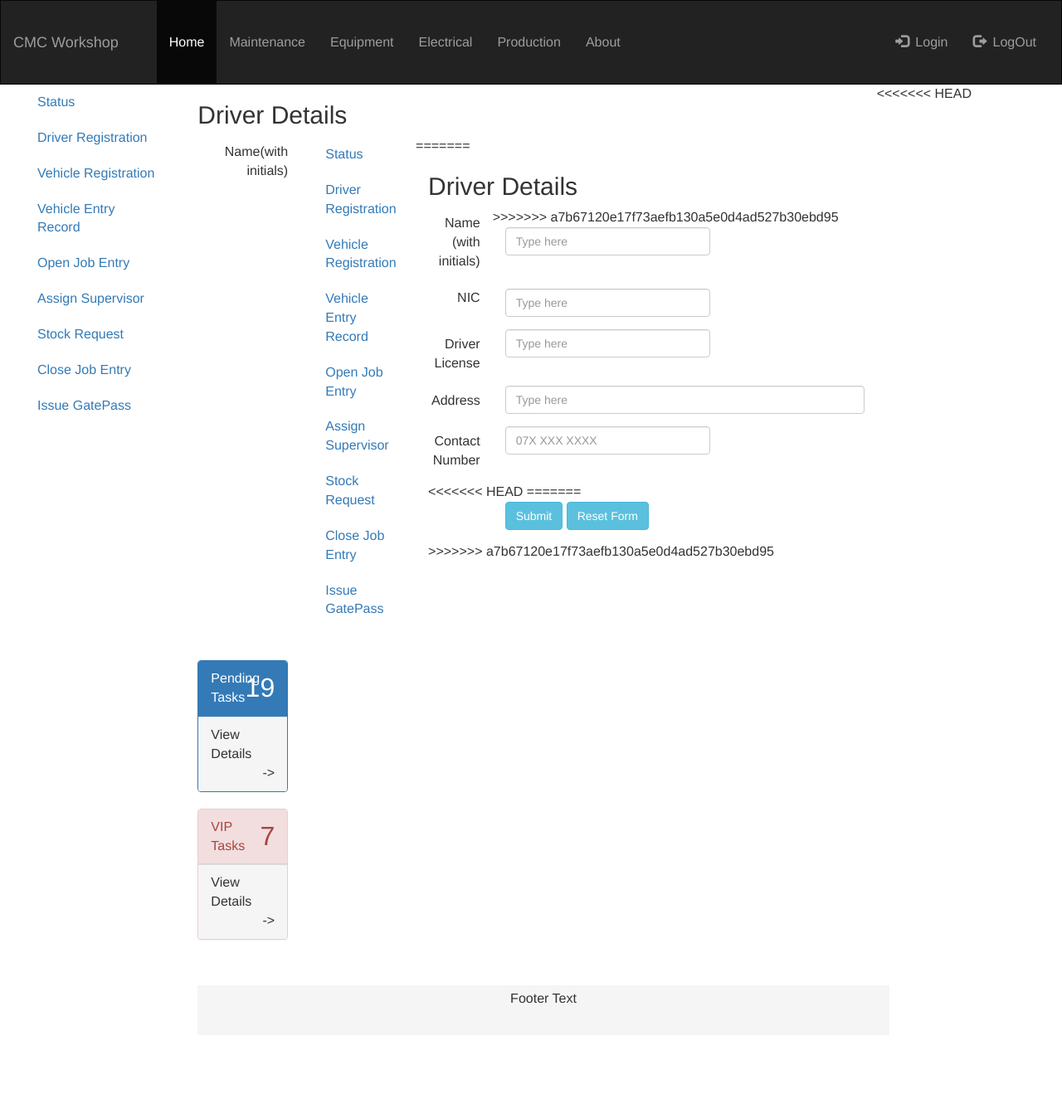
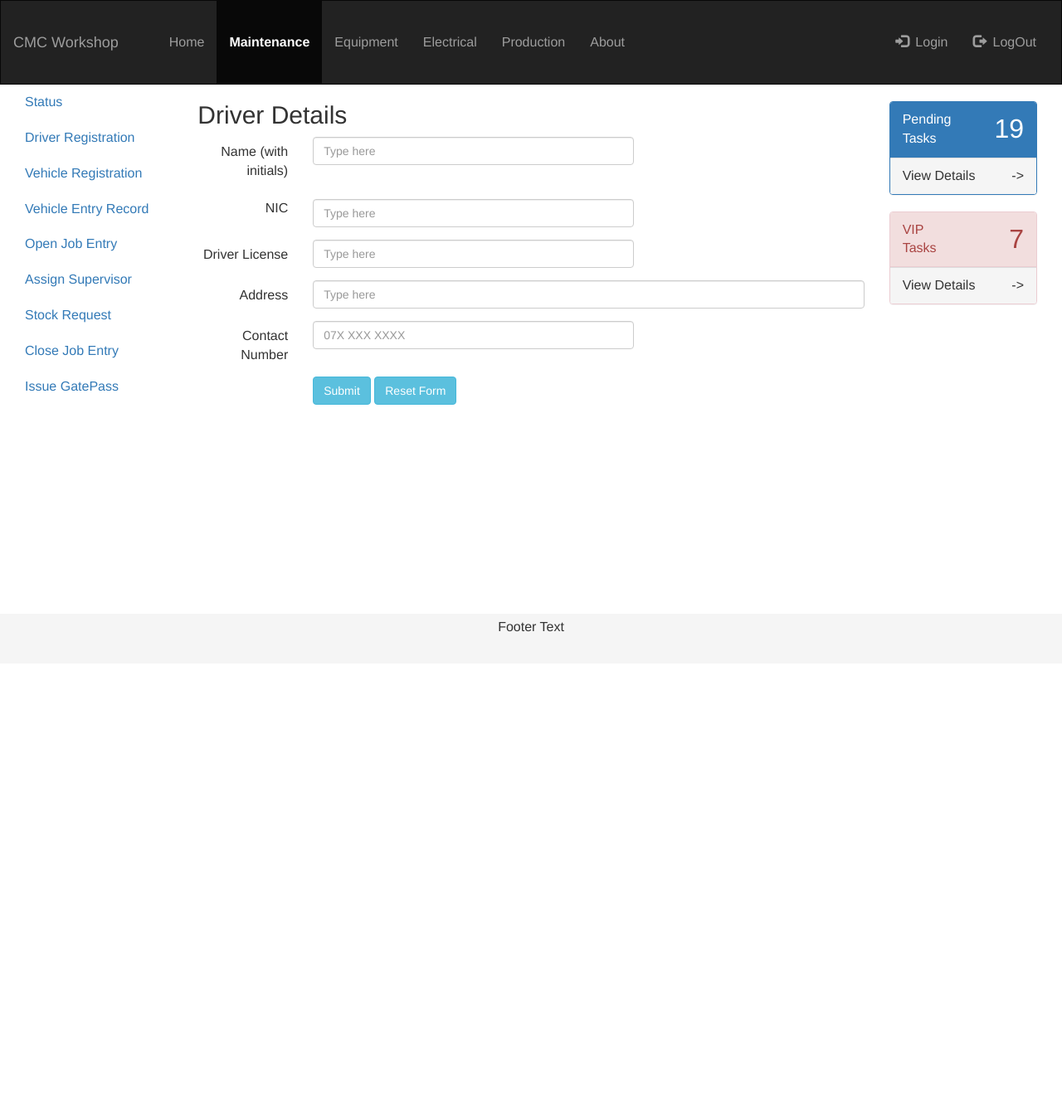
Before and after one commit to root5533/Workshopv2, a PHP site: page /views/maintenance/driver_reg.php in a window 1280 px wide. Shown: the whole page at 83% size. After the commit the page ends 762 px from the top, so only its background shows below. Run offline with PHP 8.4, Linux system fonts and the light colour scheme; some libraries are stand-ins or nearby versions.

Commit message:
Maintenance view

```diff
--- a/app/views/maintenance/driver_reg.php
+++ b/app/views/maintenance/driver_reg.php
@@ -9,33 +9,12 @@
 
 <div class="container-fluid">
     <div class="row-content">
-<<<<<<< HEAD
-        <div class="col-sm-2 sidebar-offcanvas" id="left_nav" role="navigation">
-            <ul class="nav">
-                <li class="active"><a href="#">Status</a></li>
-                <li><a href="#">Driver Registration</a></li>
-                <li><a href="#">Vehicle Registration</a></li>
-                <li><a href="#">Vehicle Entry Record</a></li>
-                <li><a href="#">Open Job Entry</a></li>
-                <li><a href="#">Assign Supervisor</a></li>
-                <li><a href="#">Stock Request</a></li>
-                <li><a href="#">Close Job Entry</a></li>
-                <li><a href="#">Issue GatePass</a></li>
-            </ul>
-        </div>
-        <div class="col-sm-8 text-left" id="main_body" style="margin-bottom: 100px">
-            <h2>Driver Details</h2>
-            <div class="form-horizontal">
-                <div class="form-group">
-                    <div class="control-label col-sm-2" for="name">Name(with initials)</div>
-=======
         <?php require 'left_navbar.php';?>
         <div class="col-sm-8 text-left" id="main_body" style="margin-bottom: 100px">
             <div class="form-horizontal">
                 <h2>Driver Details</h2>
                 <div class="form-group">
                     <div class="control-label col-sm-2" for="name">Name (with initials)</div>
->>>>>>> a7b67120e17f73aefb130a5e0d4ad527b30ebd95
                     <div class="col-sm-6">
                         <input type="text" class="form-control" id="name" placeholder="Type here">
                     </div>
@@ -64,8 +43,7 @@
                         <input class="form-control" type="number" id="contact" placeholder="07X XXX XXXX">
                     </div>
                 </div>
-<<<<<<< HEAD
-=======
+
                 <div class="form-group">
                     <div class="control-label col-sm-2" for="contact"></div>
                     <div class="col-sm-6">
@@ -73,7 +51,6 @@
                         <button type="button" class="btn btn-info">Reset Form</button>
                     </div>
                 </div>
->>>>>>> a7b67120e17f73aefb130a5e0d4ad527b30ebd95
             </div>
         </div>
         <div class="col-sm-2 sidenav" id="right_nav">
--- a/app/views/maintenance/head.php
+++ b/app/views/maintenance/head.php
@@ -80,6 +80,13 @@ echo
             }
         }
 
+        li.active{
+            background-color:#d9dfdc;
+            font-weight: bold;
+        }
+
+
+
 
         /* On small screens, set height to 'auto' for sidenav and grid */
         /*@media screen and (max-width: 767px) {*/
--- a/app/views/maintenance/left_navbar.php
+++ b/app/views/maintenance/left_navbar.php
@@ -1,16 +1,17 @@
 <?php
 
+require 'script.php';
 
-echo "<div class=\"col-sm-2 sidebar-offcanvas\" id=\"left_nav\" role=\"navigation\">
+echo "<div class=\"col-sm-2 sidebar-offcanvas\" id=\"left_nav\" role=\"navigation\" style='padding: 0px;'>
             <ul class=\"nav\">
-                <li class=\"active\"><a href=\"status.php\">Status</a></li>
-                <li><a href=\"driver_reg.php\">Driver Registration</a></li>
-                <li><a href=\"vehicle_reg.php\">Vehicle Registration</a></li>
-                <li><a href=\"vehicle_entry_record.php\">Vehicle Entry Record</a></li>
-                <li><a href=\"open_job_entry.php\">Open Job Entry</a></li>
-                <li><a href=\"assign_supervisor.php\">Assign Supervisor</a></li>
-                <li><a href=\"stock_request.php\">Stock Request</a></li>
-                <li><a href=\"close_job_entry.php\">Close Job Entry</a></li>
-                <li><a href=\"issue_gate_pass.php\">Issue GatePass</a></li>
+                <li id='left_nav_item_1' onclick='onClickLeftSideNavBarItem(this.id)'><a href=\"status.php\">Status</a></li>
+                <li id='left_nav_item_2' onclick='onClickLeftSideNavBarItem(this.id)'><a href=\"driver_reg.php\">Driver Registration</a></li>
+                <li id='left_nav_item_3' onclick='onClickLeftSideNavBarItem(this.id)'><a href=\"vehicle_reg.php\">Vehicle Registration</a></li>
+                <li id='left_nav_item_4' onclick='onClickLeftSideNavBarItem(this.id)'><a href=\"vehicle_entry_record.php\">Vehicle Entry Record</a></li>
+                <li id='left_nav_item_5' onclick='onClickLeftSideNavBarItem(this.id)'><a href=\"open_job_entry.php\">Open Job Entry</a></li>
+                <li id='left_nav_item_6' onclick='onClickLeftSideNavBarItem(this.id)'><a href=\"assign_supervisor.php\">Assign Supervisor</a></li>
+                <li id='left_nav_item_7' onclick='onClickLeftSideNavBarItem(this.id)'><a href=\"stock_request.php\">Stock Request</a></li>
+                <li id='left_nav_item_8' onclick='onClickLeftSideNavBarItem(this.id)'><a href=\"close_job_entry.php\">Close Job Entry</a></li>
+                <li id='left_nav_item_9' onclick='onClickLeftSideNavBarItem(this.id)'><a href=\"issue_gate_pass.php\">Issue GatePass</a></li>
             </ul>
-        </div>";
+        </div>"; ?>
--- a/app/views/maintenance/navbar_top.php
+++ b/app/views/maintenance/navbar_top.php
@@ -14,8 +14,8 @@ echo
         <div class=\"collapse navbar-collapse\" id=\"myNavbar\">
             <ul class=\"nav navbar-nav navbar-collapse\">
                 <li>&emsp;</li>
-                <li class=\"active\"><a href=\"index.php\">Home</a></li>
-                <li><a href=\"driver_reg.php\">Maintenance</a></li>
+                <li><a href=\"index.php\">Home</a></li>
+                <li class=\"active\"><a href=\"status.php\">Maintenance</a></li>
                 <li><a href=\"#\">Equipment</a></li>
                 <li><a href=\"#\">Electrical</a></li>
                 <li><a href=\"#\">Production</a> </li>
--- /dev/null
+++ b/app/views/maintenance/script.php
@@ -0,0 +1,10 @@
+<?php
+
+echo "
+
+<script>
+    function onClickLeftSideNavBarItem(item_id) {
+
+            item_id.style.backgroundColor='#d9dfdc';
+    }
+</script>";
```
Also changed, not shown: app/views/maintenance/status.php (+13 -1 lines), app/views/maintenance/style.css (+0 -11 lines).
